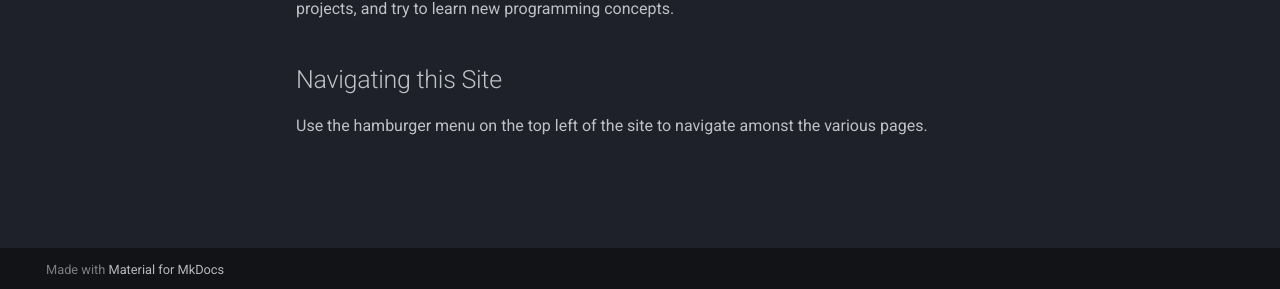
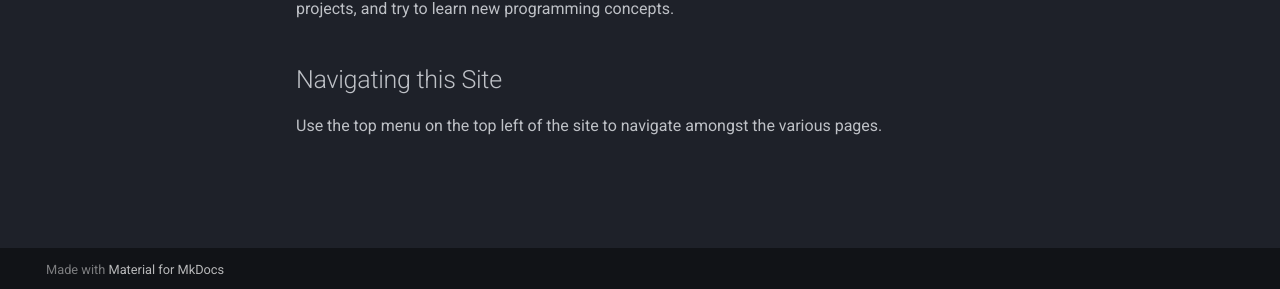
Before and after one commit to cboin1996/cboin1996.github.io, an MkDocs documentation site: the page built from docs/index.md, in a window 1280 px wide. Shown: the part 608-897 px from the top of the page. Built offline with MkDocs 1.6.1 and Material for MkDocs 9.7.7, drawn with Linux system fonts in a browser that asks for light colours.

Commit message:
fix: typo in index.html

```diff
--- a/docs/index.md
+++ b/docs/index.md
@@ -15,5 +15,5 @@ learn new programming concepts.
 
 ## Navigating this Site
 
-Use the hamburger menu on the top left of the site to navigate
-amonst the various pages.
+Use the top menu on the top left of the site to navigate
+amongst the various pages.
```
